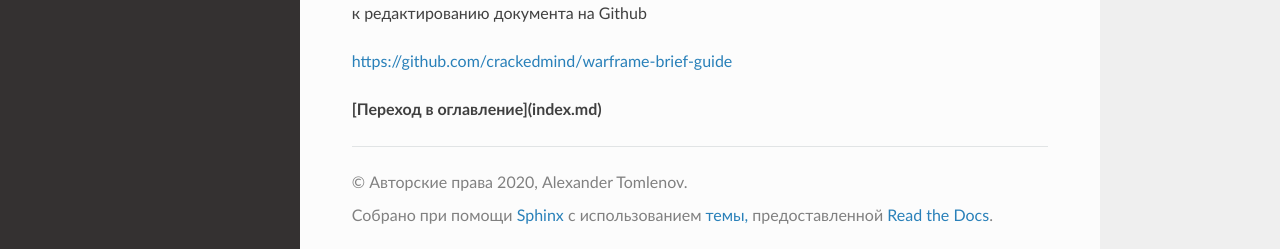
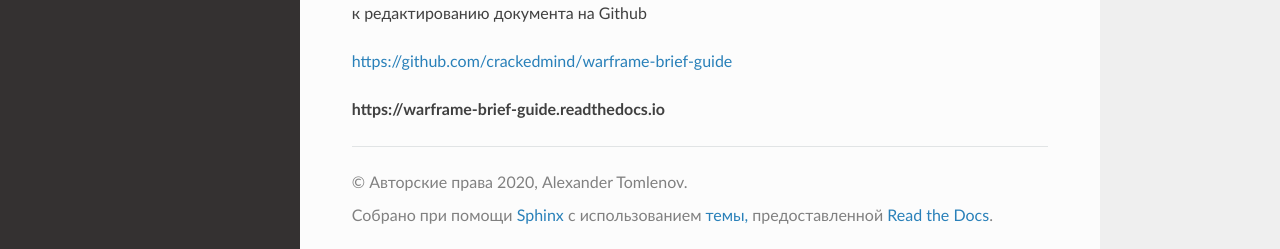
Before and after one commit to crackedmind/warframe-brief-guide, a Sphinx documentation site: the page built from source/contents.rst, in a window 1280 px wide and 1357 px high. Shown: the part 1105-1354 px from the top of the window. Built offline with Sphinx 7.4.7 and the Read the Docs theme 2.0.0, drawn with Linux system fonts in a browser that asks for light colours.

Commit message:
правка ссылки в contents

```diff
--- a/source/contents.rst
+++ b/source/contents.rst
@@ -31,4 +31,4 @@ P.P.P.S. Если вам понравилась информация или ес
 
 https://github.com/crackedmind/warframe-brief-guide
 
-**[Переход в оглавление](index.md)**
+**https://warframe-brief-guide.readthedocs.io**
```
